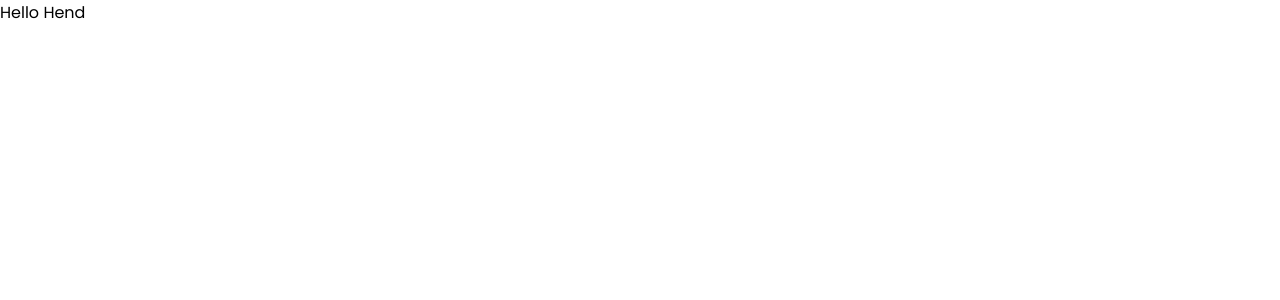
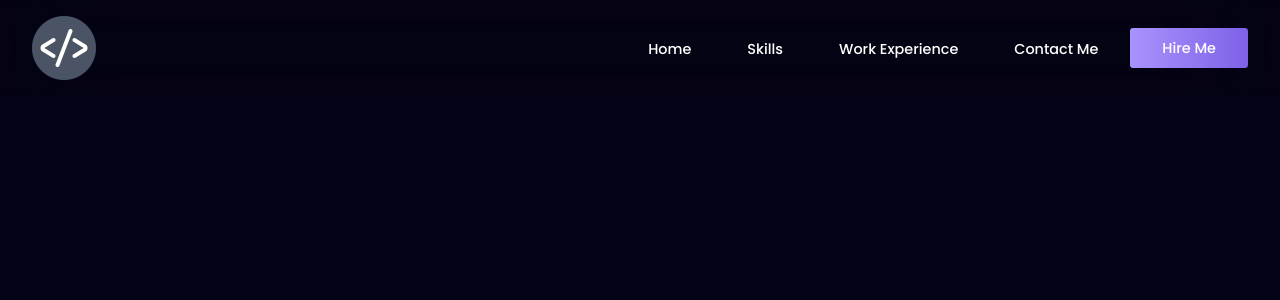
Before and after one commit to HendMohammed90/Portfolio, a React (Create React App) app: page / in a window 1280 px wide. Shown: the top 300 px of the page. Built offline with nearby package versions, Linux system fonts and the light colour scheme.

Commit message:
add navbar to the content

```diff
--- a/package.json
+++ b/package.json
@@ -8,6 +8,7 @@
     "@testing-library/user-event": "^13.5.0",
     "react": "^18.2.0",
     "react-dom": "^18.2.0",
+    "react-icons": "^5.0.1",
     "react-scripts": "5.0.1",
     "web-vitals": "^2.1.4"
   },
--- a/src/App.jsx
+++ b/src/App.jsx
@@ -1,8 +1,10 @@
 import React from 'react'
+import { Navbar } from './components/Navbar/Navbar';
 
-const App = ()=>{
-  return(
-    <div>Hello Hend</div>
+const App = () => {
+  return (
+    <Navbar />
+
   )
 }
 export default App;
--- /dev/null
+++ b/src/components/Navbar/Navbar.css
@@ -0,0 +1,133 @@
+.nav-wrapper{
+    background: rgba(0, 0, 0, 0.1);
+    padding: 0.5rem 0;
+    position: sticky;
+    top: 0;
+    z-index: 999;
+    backdrop-filter: blur(50px);
+}
+
+.nav-content{
+    max-width: 1300px;
+    display: flex;
+    align-items: center;
+    justify-content: space-between;
+    padding: 1rem 0;
+    margin: 0 auto;
+}
+
+.logo{
+    width: 4rem;
+    height: auto;
+}
+
+.nav-content ul{
+    display: flex;
+    gap: 0.5rem;
+    align-items: center;
+    list-style: none;
+}
+
+.nav-content li{
+    margin: 0 1.5rem;
+}
+
+.menu-item{
+    text-decoration: none;
+    font-size: 0.9rem;
+    font-weight: 500;
+    color: #fff;
+    position: relative;
+    cursor: pointer;
+}
+
+.menu-item::before{
+    content: " ";
+    width: 2rem;
+    height: 0.2rem;
+    background: linear-gradient(90deg , #a993fe 0% , #7e61e7 100%);
+    border-radius: 0.5rem;
+    position: absolute;
+    bottom: -0.6rem;
+    opacity: 0;
+    transform: translateX(-1.5rem);
+    transition: all .3s ease;
+}
+.menu-item:hover::before{
+    width: 100%;
+    transform: translateX(0);
+    opacity: 1;
+}
+
+.contact-btn{
+    font-size: 0.9rem;
+    font-weight: 500;
+    display: flex;
+    align-items: center;
+    justify-content: center;
+    color: #fff;
+    background: linear-gradient(90deg ,  #a993fe 0% , #7e61e7 100%);
+    padding: 0.6rem 2rem;
+    border: none;
+    outline: 1.5px solid transparent;
+    border-radius: 0.2rem;
+    cursor: pointer;
+    transition: all 0.3 ease;
+}
+
+.contact-btn:hover{
+    color: #a993fe;
+    background: #000;
+    outline: 1.5px solid #a993fe;
+}
+
+.menu-btn{
+    width: 2.5rem;
+    height: 2.5rem;
+    font-size: 1.5rem;
+    display: flex;
+    align-items: center;
+    justify-content: center;
+    border: none;
+    border-radius: 0.4rem;
+    color: #fff;
+    background: linear-gradient(90deg ,  #a993fe -0.13% , #7e61e7 99.87%);
+    cursor: pointer;
+    transition: all 0.4s ease;
+    display: none;
+
+}
+
+.menu-btn:hover{
+    color: #a993fe;
+    background: #000;
+    border: 1px solid #a993fe;
+}
+
+
+@media (max-width: 425px){
+    .logo{
+        width: 2.5rem;
+    }
+
+    .menu-btn{
+        width: 2.3rem;
+        height: 2rem;
+    }
+}
+
+@media (max-width: 769px){
+    .menu-btn{
+        display: block;
+    }
+
+    .nav-content ul{
+        display: none;
+    }
+}
+
+@media (max-width: 1325px){
+    .nav-wrapper{
+        padding: 0 2rem;
+    }
+}
--- /dev/null
+++ b/src/components/Navbar/Navbar.jsx
@@ -0,0 +1,29 @@
+import React from 'react'
+import "./Navbar.css"
+import { CiMenuBurger } from "react-icons/ci";
+
+
+
+export const Navbar = () => {
+return (
+<>
+<nav className='nav-wrapper'>
+    <div className="nav-content">
+        <img className='logo' src='/assets/images/logo.png' alt='logoImg' />
+
+        <ul>
+            <li><a className='menu-item' href="#home">Home</a></li>
+            <li><a className='menu-item' href="#skills">Skills</a></li>
+            <li><a className='menu-item' href="#workExperience">Work Experience</a></li>
+            <li><a className='menu-item' href="#contact">Contact Me</a></li>
+            <button className='contact-btn' onClick={()=>{}}>
+                Hire Me
+            </button>
+        </ul>
+        <button className='menu-btn' onClick={()=>{}}>
+        <CiMenuBurger />
+        </button>
+    </div>
+</nav>
+</>  )
+}
--- a/src/index.css
+++ b/src/index.css
@@ -5,3 +5,8 @@
   margin: 0;
   box-sizing: border-box;
 }
+
+body{
+  color: #fff;
+  background-color: #050417;
+}
```
Also changed, not shown: public/assets/images/logo.png (added), 1 other file (tests, documents, lock files or other folders).
